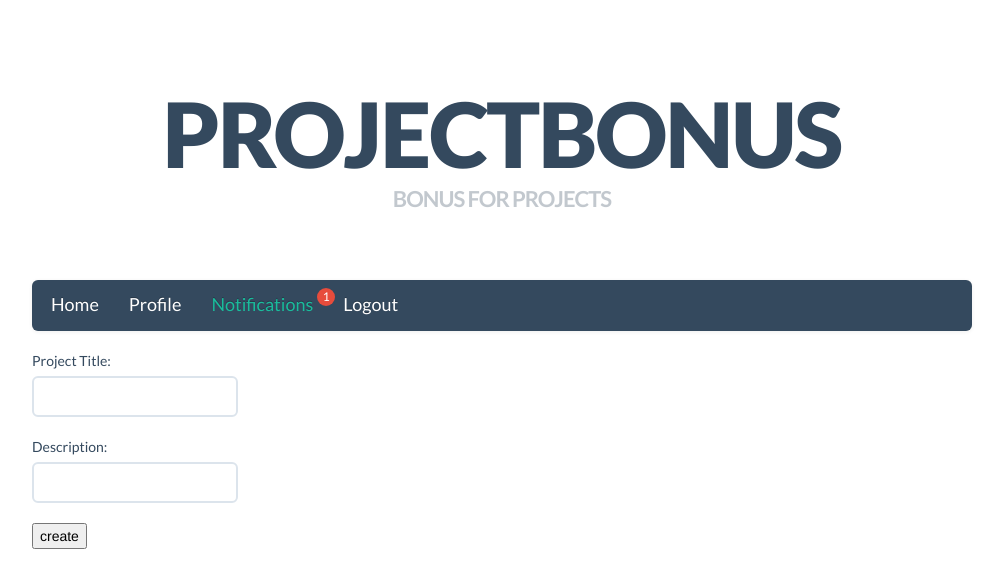
After one commit to luterien/heroject, a Django app: page /project/create/ in a window 1280 px wide. The commit adds this page. Shown: the top 588 px of the page, without its empty margins (138-1141 px from the left). Run offline with Django 3.2, Linux system fonts and the light colour scheme; the visitor is signed in with stand-in values (Sample User, id 1); parts of the project's set-up code (start-up, migrations or seed data) failed here and were passed over; some libraries are stand-ins or nearby versions.

Commit message:
added forms

```diff
--- a/apps/profiles/models.py
+++ b/apps/profiles/models.py
@@ -46,7 +46,7 @@ class Profile(models.Model):
         return u"%s" % (self.user)
 
     def get_absolute_url(self):
-        return reverse('profile_details')
+        return ('profile_details', (), {})
 
     @property
     def projects(self):
@@ -56,4 +56,4 @@ class Profile(models.Model):
     @property
     def tasks(self):
     	""" return the list of Task objects which are assigned to the user """
-    	pass
+    	return self.task_set.all()
--- /dev/null
+++ b/apps/projects/forms.py
@@ -0,0 +1,13 @@
+from django import forms
+from apps.projects.models import Project
+from django.utils.translation import ugettext_lazy as _
+
+class NewProjectForm(forms.Form):
+	title = forms.CharField(label=_("Project Title"))
+	description = forms.CharField(label=_("Description"))
+
+
+class EditProjectForm(forms.ModelForm):
+	class Meta:
+		model = Project
+		fields = ('title', 'description', )
--- a/apps/projects/views.py
+++ b/apps/projects/views.py
@@ -1,7 +1,12 @@
+from django.shortcuts import render, get_object_or_404, render_to_response
+from django.contrib.auth.decorators import login_required
+from django.template import RequestContext
+from django.http import HttpResponseRedirect
+from django.views.generic.edit import UpdateView
+
+from apps.utils import get_or_none
+from apps.projects.forms import NewProjectForm
 from apps.projects.models import *
-from django.shortcuts import render, get_object_or_404
-from apps.utils import get_or_none
-from django.contrib.auth.decorators import login_required
 
 @login_required
 def project_details(request, pk, slug, template="projects/project_details.html"):
@@ -38,3 +43,35 @@ def todo_details(request, pk, slug, template="projects/todo_details.html"):
 def discussion_list(request, template=""):
 	""" returns the list of discussions for the given project"""
 	pass
+
+
+@login_required
+def create_project(request, template="new_project.html"):
+	if request.method == "POST":
+		form = NewProjectForm(request.POST)
+
+		if form.is_valid():
+			title = request.POST.get('title')
+			desc  = request.POST.get('description')
+
+			prj = Project(title=title, description=desc, slug="tempfix")
+
+			if prj:
+				prj.save()
+				return HttpResponseRedirect(prj.get_absolute_url())
+
+	else:
+		form = NewProjectForm()
+
+	ctx = {'form': form}
+
+	return render_to_response(template, ctx, context_instance=RequestContext(request))
+
+
+
+class UpdateProject(UpdateView):
+    template_name = "edit_project.html"
+    model = Project
+
+    def get_success_url(self):
+    	return reverse('project_update', kwargs={'pk':self.object.pk })
--- a/projectbonus/urls.py
+++ b/projectbonus/urls.py
@@ -1,7 +1,7 @@
 from django.conf.urls import patterns, include, url
 from django.views.generic.simple import direct_to_template
-from apps.projects.views import project_details, task_details, discussion_details, todo_details, discussion_list
-from apps.profiles.views import profile_details, organization_details, login_user, register_user, logout_user, index
+from apps.projects.views import *
+from apps.profiles.views import *
 
 # Uncomment the next two lines to enable the admin:
 from django.contrib import admin
@@ -20,17 +20,19 @@ urlpatterns = patterns('',
     #url(r'^$',                              direct_to_template, {'template': 'home/index.html'}),
 
     # Profile urls
-    url(r'^$',                                      login_user,         name="login"),
-    url(r'^register/$',                             register_user,      name="register"),
-    url(r'^logout/$',                               logout_user,        name="logout"),
-    url(r'^profile/$',                              profile_details,    name="profile_details"),
-    url(r'^index/$',                                index,              name="index"),
+    url(r'^$',                                           login_user,         name="login"),
+    url(r'^register/$',                                  register_user,      name="register"),
+    url(r'^logout/$',                                    logout_user,        name="logout"),
+    url(r'^profile/$',                                   profile_details,    name="profile_details"),
+    url(r'^index/$',                                     index,              name="index"),
 
 
     # Project urls
-    url(r'^project/([-\d]+)/([-\w]+)/$',            project_details,    name="project_details"),
-    url(r'^project/discussion/([-\d]+)/([-\w]+)/$', discussion_details, name="discussion_details"),
-    url(r'^project/todo/([-\d]+)/([-\w]+)/$',       todo_details,       name="todo_details"),
+    url(r'^project/(?P<pk>[-\d]+)/(?P<slug>[-\w]+)/$',                 project_details,          name="project_details"),
+    url(r'^project/discussion/(?P<pk>[-\d]+)/(?P<slug>[-\w]+)/$',      discussion_details,       name="discussion_details"),
+    url(r'^project/todo/(?P<pk>[-\d]+)/(?P<slug>[-\w]+)/$',            todo_details,             name="todo_details"),
+    url(r'^project/create/$',                                          create_project,           name="create_project"),
+    url(r'^project/update/(?P<pk>\d+)/$',                              UpdateProject.as_view(),  name='project_update'),
     #url(r'', 'discussion_list'),
     #url(r'', 'organization_details'),
     #url(r'', 'todo_details'),
--- /dev/null
+++ b/templates/new_project.html
@@ -0,0 +1,10 @@
+{% extends "base.html" %}
+
+{% block Content %}
+
+<form action="/project/create/" method="POST">{% csrf_token %}
+{{ form.as_p }}
+<input type="submit" value="create" />
+</form>
+
+{% endblock %}
```
Also changed, not shown: apps/profiles/views.py (+7 -6 lines), apps/projects/models.py (+16 -6 lines), templates/edit_project.html (added, +10 -0 lines), templates/profiles/profile_details.html (+6 -1 lines).
